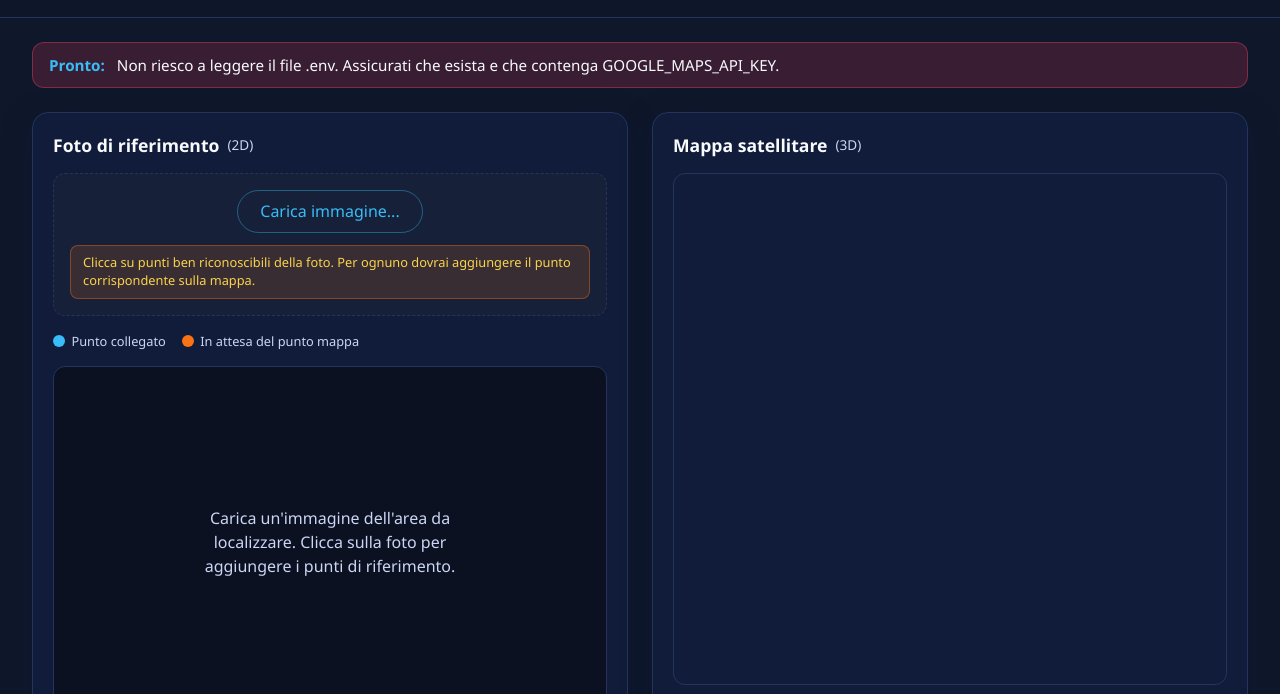
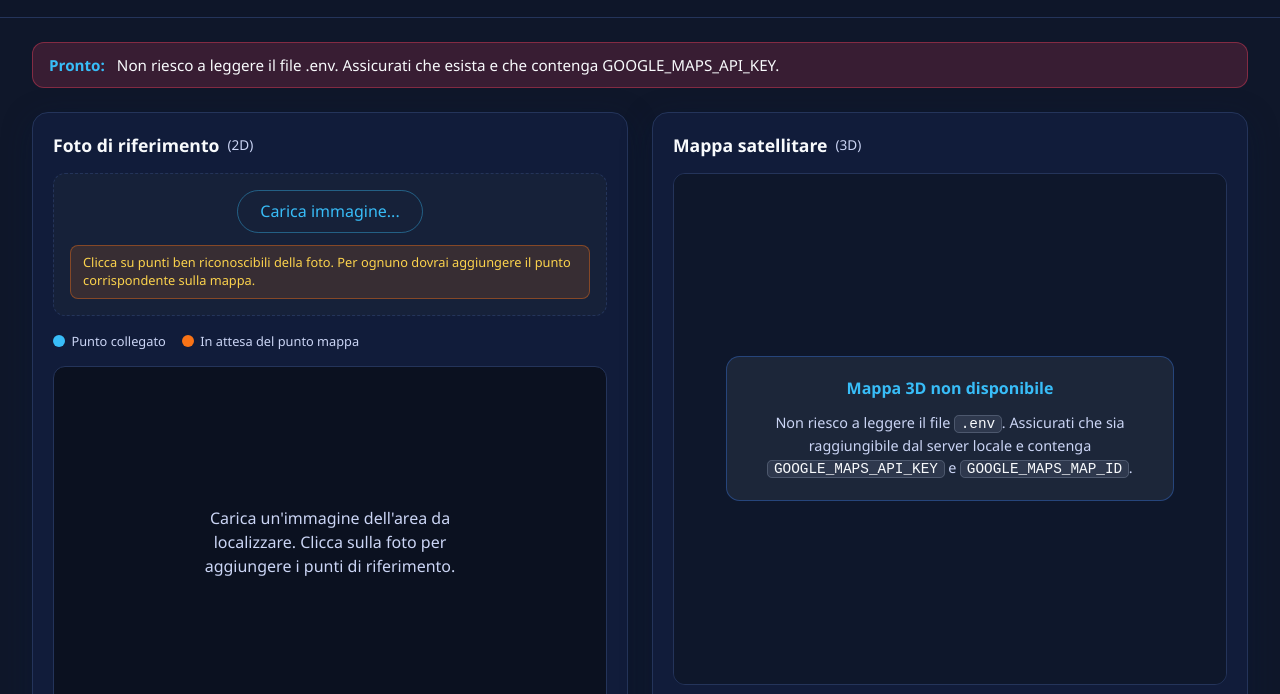
Before and after one commit to Heartran/ImageLocalizator, a plain HTML site: page index.html in a window 1280 px wide. Shown: the part 106-800 px from the top of the page. Drawn offline with Linux system fonts and the light colour scheme; no server answers.

Commit message:
Require 3D Google map setup

```diff
--- a/index.html
+++ b/index.html
@@ -172,6 +172,54 @@
         #map {
             width: 100%;
             height: 100%;
+        }
+
+        .map-overlay {
+            position: absolute;
+            inset: 0;
+            background: rgba(15, 23, 42, 0.92);
+            display: none;
+            align-items: center;
+            justify-content: center;
+            padding: 1.5rem;
+            text-align: center;
+            color: var(--text);
+            z-index: 2;
+        }
+
+        .map-overlay.visible {
+            display: flex;
+        }
+
+        .map-overlay .overlay-card {
+            max-width: 28rem;
+            background: rgba(30, 41, 59, 0.9);
+            border: 1px solid rgba(59, 130, 246, 0.35);
+            border-radius: 0.85rem;
+            padding: 1.25rem;
+            display: grid;
+            gap: 0.8rem;
+        }
+
+        .map-overlay .overlay-card h3 {
+            margin: 0;
+            font-size: 1rem;
+            color: var(--accent);
+        }
+
+        .map-overlay .overlay-card p {
+            margin: 0;
+            font-size: 0.9rem;
+            color: var(--text-muted);
+            line-height: 1.5;
+        }
+
+        .map-overlay .overlay-card code {
+            background: rgba(148, 163, 184, 0.15);
+            border: 1px solid rgba(148, 163, 184, 0.3);
+            border-radius: 0.3rem;
+            padding: 0 0.35rem;
+            color: var(--text);
         }
 
         .legend {
@@ -463,6 +511,16 @@
                 <h2>Mappa satellitare <span>(3D)</span></h2>
                 <div class="map-container" id="mapContainer">
                     <div id="map"></div>
+                    <div class="map-overlay" id="mapOverlay">
+                        <div class="overlay-card">
+                            <h3>Mappa 3D non disponibile</h3>
+                            <p>
+                                Per utilizzare la vista 3D è necessario configurare nel file <code>.env</code>
+                                sia <code>GOOGLE_MAPS_API_KEY</code> che <code>GOOGLE_MAPS_MAP_ID</code>.
+                                Il Map ID deve fare riferimento ad una Vector Map attivata nelle API di Google Cloud.
+                            </p>
+                        </div>
+                    </div>
                 </div>
                 <div class="notice">
                     Dopo aver cliccato sulla foto, posiziona qui il punto corrispondente. I marker sono trascinabili; puoi aggiornare manualmente l'altitudine in tabella.
@@ -584,6 +642,7 @@
                 dom.headingLeft = document.getElementById('headingLeft');
                 dom.headingRight = document.getElementById('headingRight');
                 dom.resetView = document.getElementById('resetView');
+                dom.mapOverlay = document.getElementById('mapOverlay');
             }
 
             function init() {
@@ -869,6 +928,33 @@
                 dom.statusMessage.textContent = message;
             }
 
+            function showMapOverlay(message) {
+                if (!dom.mapOverlay) {
+                    try {
+                        cacheDom();
+                    } catch (error) {
+                        return;
+                    }
+                }
+                if (!dom.mapOverlay) {
+                    return;
+                }
+                if (message) {
+                    const paragraph = dom.mapOverlay.querySelector('.overlay-card p');
+                    if (paragraph) {
+                        paragraph.innerHTML = message;
+                    }
+                }
+                dom.mapOverlay.classList.add('visible');
+            }
+
+            function hideMapOverlay() {
+                if (!dom.mapOverlay) {
+                    return;
+                }
+                dom.mapOverlay.classList.remove('visible');
+            }
+
             async function loadMapsApiFromEnv() {
                 if (state.config.mapsKey) {
                     ensureGoogleMapsScript(state.config.mapsKey);
@@ -888,11 +974,17 @@
                     if (mapId) {
                         state.config.mapId = mapId;
                     }
+                    if (!state.config.mapId) {
+                        showMapOverlay('Per utilizzare la vista 3D è necessario impostare <code>GOOGLE_MAPS_MAP_ID</code> in <code>.env</code>. Crea un Map ID vettoriale nella Google Cloud Console (Map Management).');
+                        pushStatus('Configura GOOGLE_MAPS_MAP_ID in .env per abilitare la mappa 3D.', true);
+                        return;
+                    }
                     state.config.envLoaded = true;
                     ensureGoogleMapsScript(apiKey);
                 } catch (error) {
                     console.error(error);
                     pushStatus('Non riesco a leggere il file .env. Assicurati che esista e che contenga GOOGLE_MAPS_API_KEY.', true);
+                    showMapOverlay('Non riesco a leggere il file <code>.env</code>. Assicurati che sia raggiungibile dal server locale e contenga <code>GOOGLE_MAPS_API_KEY</code> e <code>GOOGLE_MAPS_MAP_ID</code>.');
                 }
             }
 
@@ -947,6 +1039,7 @@
                 script.dataset.key = apiKey;
                 script.addEventListener('error', () => {
                     pushStatus('Errore nel caricamento di Google Maps. Verifica la tua API key nel file .env.', true);
+                    showMapOverlay('Errore nel caricamento della libreria Google Maps. Controlla che <code>GOOGLE_MAPS_API_KEY</code> e <code>GOOGLE_MAPS_MAP_ID</code> siano corretti e che il server sia avviato tramite <code>python -m http.server</code>.');
                 });
                 document.body.appendChild(script);
             }
@@ -970,6 +1063,7 @@
                 }
                 state.map.instance = new google.maps.Map(document.getElementById('map'), mapOptions);
                 state.map.elevationService = new google.maps.ElevationService();
+                hideMapOverlay();
 
                 state.map.instance.addListener('click', (event) => {
                     if (!event.latLng) {
@@ -978,11 +1072,7 @@
                     handleMapClick(event.latLng);
                 });
 
-                if (!state.config.mapId) {
-                    pushStatus('Mappa pronta (2D). Per la visualizzazione 3D imposta GOOGLE_MAPS_MAP_ID nel file .env con un map ID vettoriale.', false);
-                } else {
-                    pushStatus('Mappa pronta. Clicca su un punto della foto e poi sulla mappa per completare la corrispondenza.', false);
-                }
+                pushStatus('Mappa 3D pronta. Clicca su un punto della foto e poi sulla mappa per completare la corrispondenza.', false);
             }
 
             function handleMapClick(latLng) {
```
Also changed, not shown: 1 other file.
